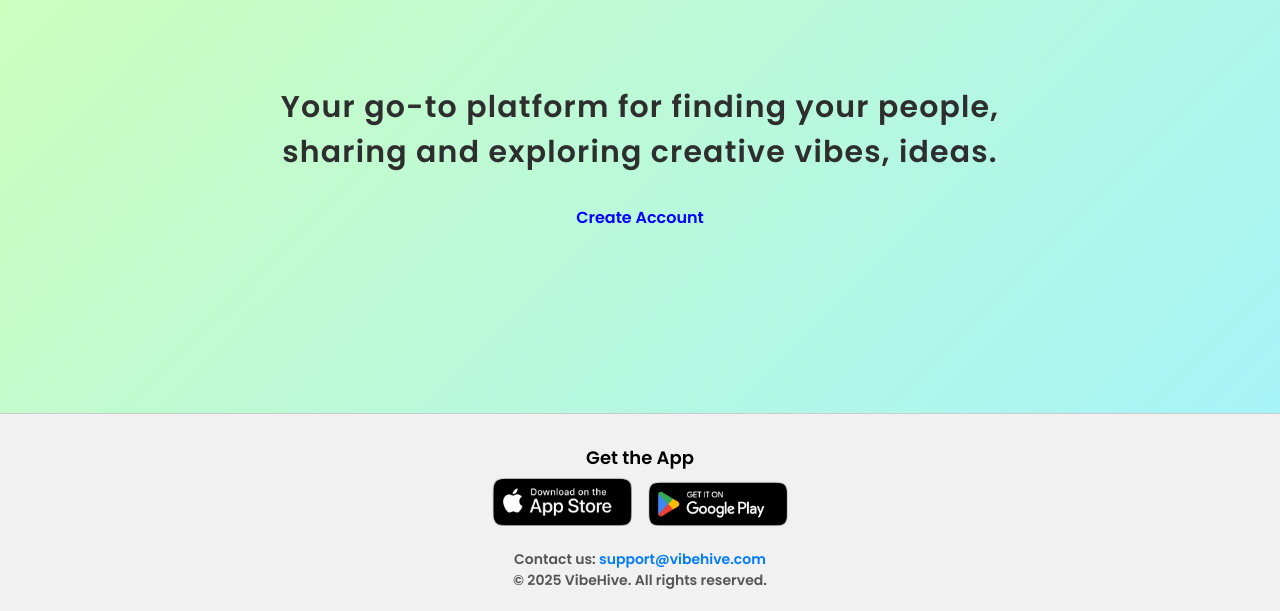
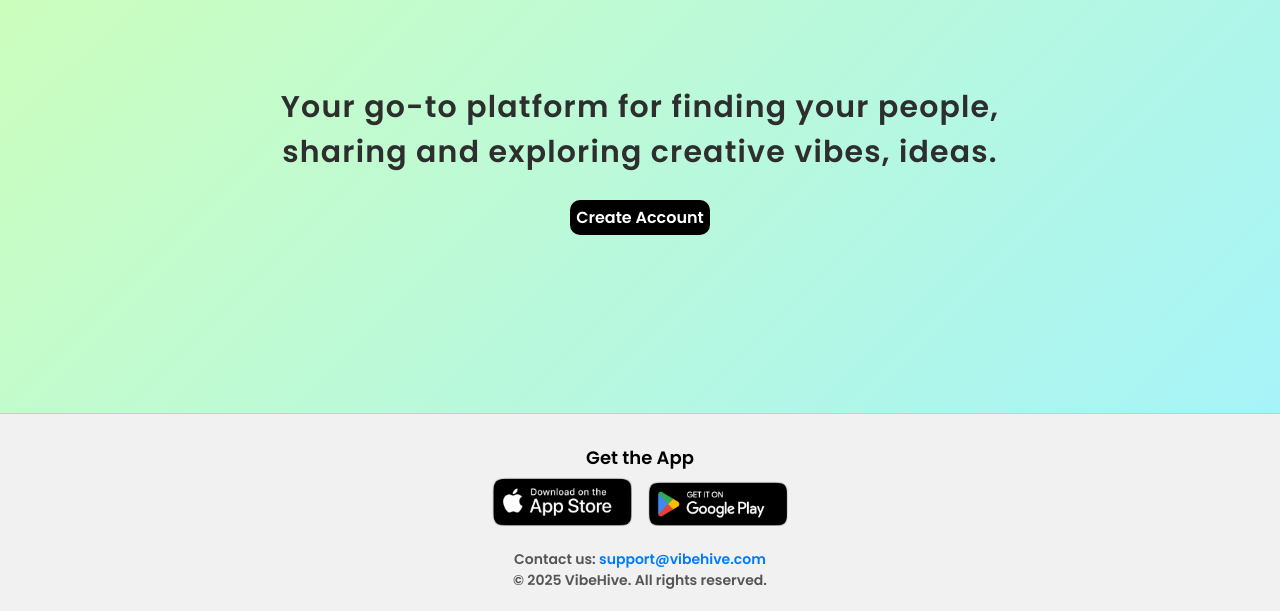
Before and after one commit to princef1/VibeHive, a Django app: page / in a window 1280 px wide. Shown: the part 189-800 px from the top of the page. Run offline with Django 5.2, Linux system fonts and the light colour scheme.

Commit message:
changed the 'create account' button

```diff
--- a/myApp/templates/landingpage.html
+++ b/myApp/templates/landingpage.html
@@ -24,7 +24,7 @@
     <div class="main-content">
         <h2>Your go-to platform for finding your people, sharing and exploring creative vibes, ideas.</h2>
         <div class="signup-button">
-            <a href="{% url 'signup' %}">Create Account</a>
+            <a href="{% url 'signup' %}" style="background-color: black; padding: 6px; color:white; border-radius: 10px;">Create Account</a>
         </div>
     </div>
 
```
